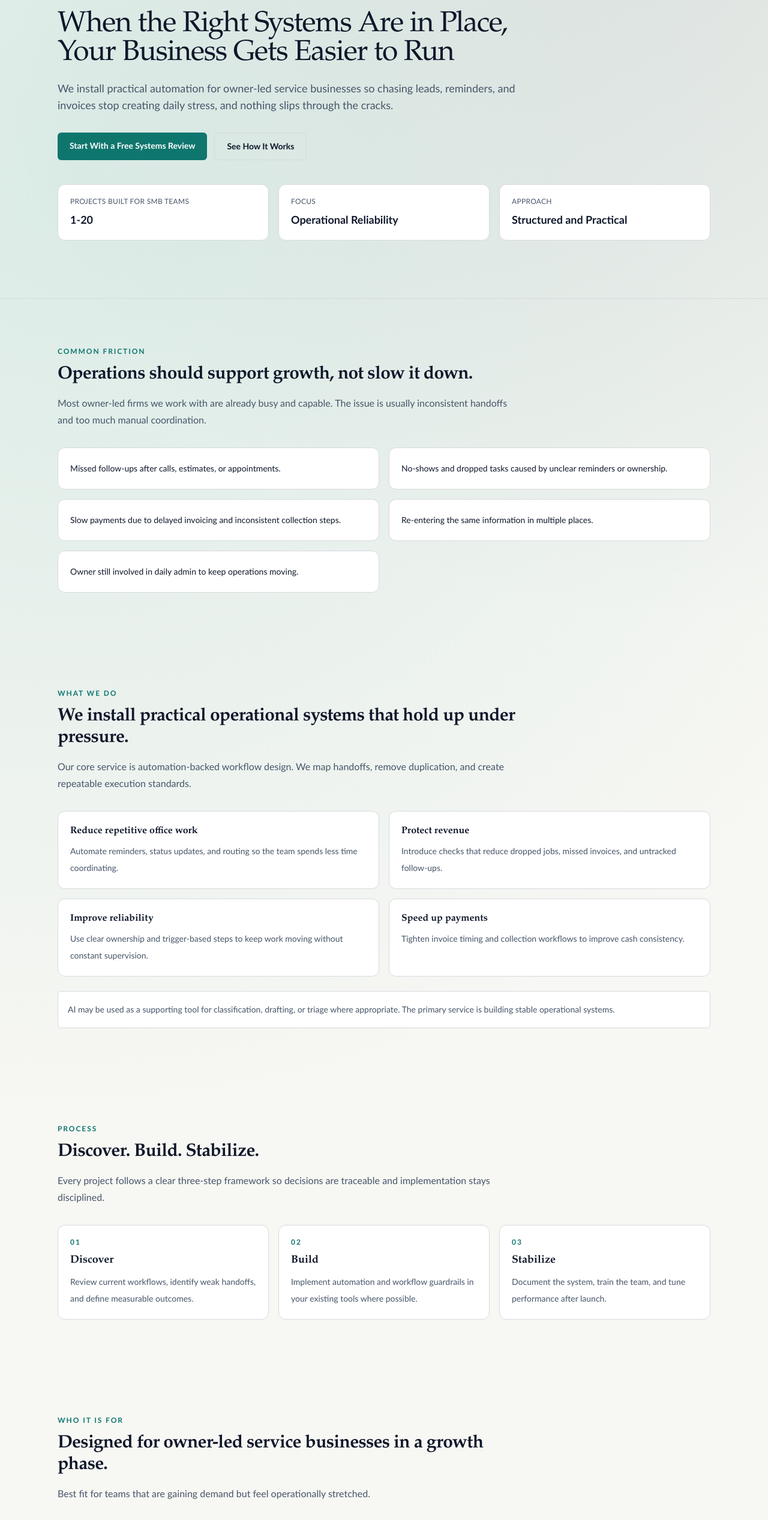
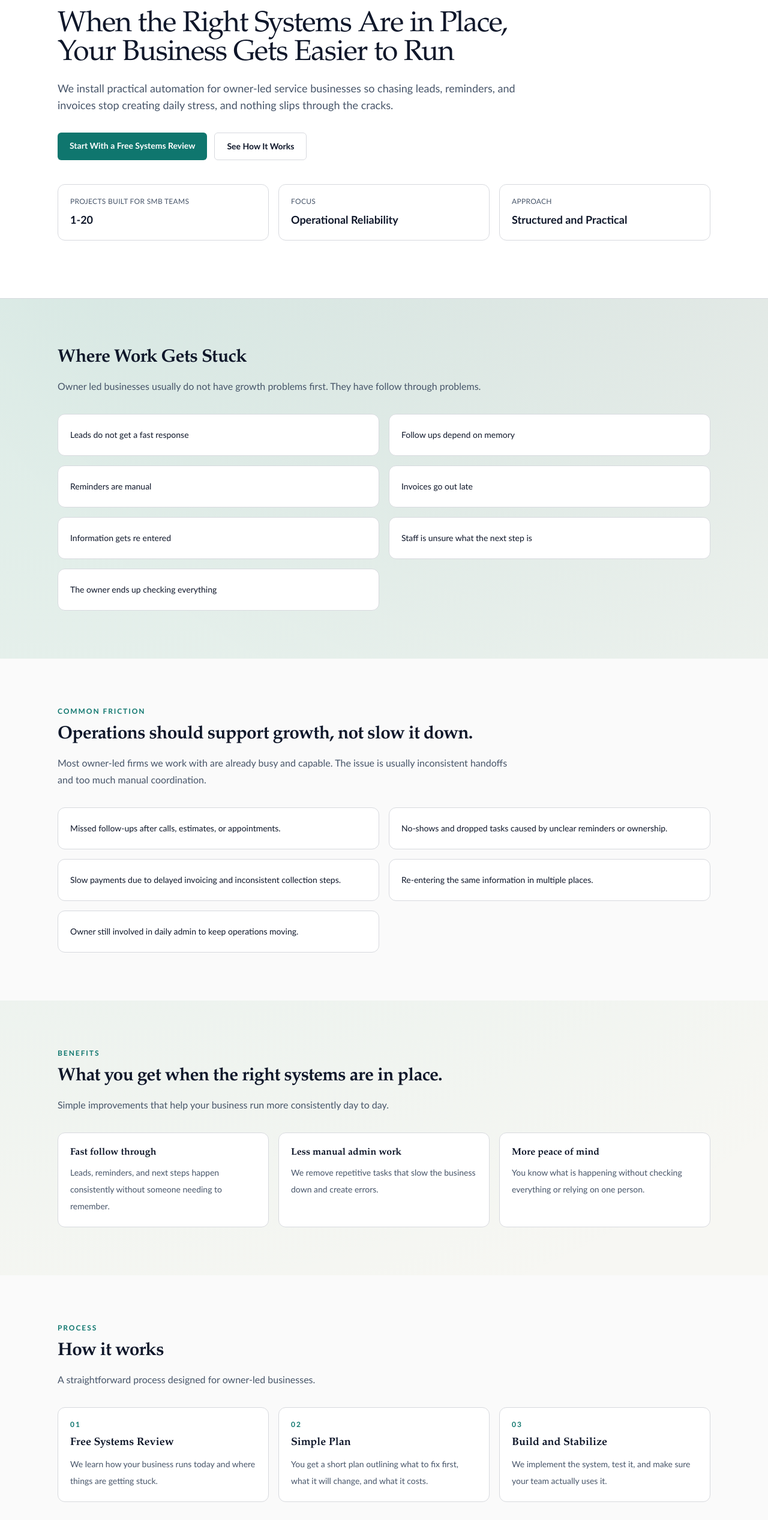
Before and after one commit to blakegrosenthal/operaite-site, a Next.js app: page / in a window 1280 px wide. Shown: the part 180-2714 px from the top of the page at 60% size. Built offline with nearby package versions, Linux system fonts and the light colour scheme; no server answers.

Commit message:
homepage visual and structural upgrades

```diff
--- a/app/globals.css
+++ b/app/globals.css
@@ -47,3 +47,50 @@ h3,
 h4 {
   font-family: 'Iowan Old Style', 'Palatino Linotype', 'Book Antiqua', serif;
 }
+
+@keyframes reveal-up {
+  from {
+    opacity: 0;
+    transform: translateY(1rem);
+  }
+  to {
+    opacity: 1;
+    transform: translateY(0);
+  }
+}
+
+.reveal-up {
+  opacity: 0;
+  transform: translateY(1rem);
+  animation: reveal-up 500ms ease-out forwards;
+  animation-delay: 60ms;
+  will-change: opacity, transform;
+}
+
+.reveal-delay-1 {
+  animation-delay: 140ms;
+}
+
+.reveal-delay-2 {
+  animation-delay: 220ms;
+}
+
+.reveal-delay-3 {
+  animation-delay: 300ms;
+}
+
+.reveal-delay-4 {
+  animation-delay: 380ms;
+}
+
+@media (prefers-reduced-motion: reduce) {
+  .reveal-up,
+  .reveal-delay-1,
+  .reveal-delay-2,
+  .reveal-delay-3,
+  .reveal-delay-4 {
+    animation: none;
+    opacity: 1;
+    transform: none;
+  }
+}
--- a/app/page.tsx
+++ b/app/page.tsx
@@ -13,45 +13,55 @@ export const metadata: Metadata = {
 
 const faqItems = [
   {
-    question: 'How technical does my team need to be?',
+    question: 'Do we need new software?',
     answer:
-      'Not very. We build workflows so day-to-day actions are straightforward and documented.'
+      'Usually not. We start with what you already use and keep changes simple.'
   },
   {
-    question: 'Do you replace our current software?',
+    question: 'Will my team actually use this?',
     answer:
-      'Usually no. We start with what is already in place and improve handoffs, consistency, and automation.'
+      'Yes. We keep the process practical, train your team, and avoid unnecessary complexity.'
   },
   {
-    question: 'How quickly can we see results?',
+    question: 'How long does a typical project take?',
     answer:
-      'Most teams see early improvements within weeks, then stronger stability as the new workflow settles.'
+      'Most projects are implemented in a few weeks, with a clear scope and minimal disruption.'
   },
   {
-    question: 'Where does AI fit in?',
+    question: 'What kinds of businesses are a good fit?',
     answer:
-      'AI is used selectively for drafting, classification, and triage where it reduces manual work. It is not treated as the core strategy.'
+      'Owner-led service businesses that are busy, growing, and want smoother follow through.'
+  },
+  {
+    question: 'What if we already have tools in place?',
+    answer:
+      'That is common. We improve how your current tools work together so daily tasks are easier to run.'
+  },
+  {
+    question: 'Is this “AI” or automation?',
+    answer:
+      'Mostly practical automation. If AI is used, it is only in small, helpful ways that keep things simple.'
   }
 ]
 
 export default function HomePage() {
   return (
     <>
-      <section className="border-b border-line py-16 sm:py-24">
+      <section className="reveal-up border-b border-line bg-white py-16 sm:py-24">
         <div className="mx-auto flex w-full max-w-6xl flex-col gap-10 px-5 sm:px-6 lg:px-8">
           <div className="max-w-3xl">
             <p className="text-xs font-semibold uppercase tracking-[0.16em] text-accent">
               Operations consulting
             </p>
-            <h1 className="mt-4 text-3xl leading-tight tracking-tight text-foreground sm:text-5xl">
+            <h1 className="reveal-up reveal-delay-1 mt-4 text-3xl leading-tight tracking-tight text-foreground sm:text-5xl">
               When the Right Systems Are in Place, Your Business Gets Easier to Run
             </h1>
-            <p className="mt-5 text-base leading-8 text-muted sm:text-lg">
+            <p className="reveal-up reveal-delay-2 mt-5 text-base leading-8 text-muted sm:text-lg">
               We install practical automation for owner-led service businesses so
               chasing leads, reminders, and invoices stop creating daily stress,
               and nothing slips through the cracks.
             </p>
-            <div className="mt-8 flex flex-wrap gap-3">
+            <div className="reveal-up reveal-delay-3 mt-8 flex flex-wrap gap-3">
               <Link
                 href={env.calendlyUrl}
                 className="rounded-md bg-accent px-5 py-3 text-sm font-semibold text-white transition hover:bg-accent-strong"
@@ -66,7 +76,7 @@ export default function HomePage() {
               </Link>
             </div>
           </div>
-          <div className="grid gap-4 sm:grid-cols-3">
+          <div className="reveal-up reveal-delay-4 grid gap-4 sm:grid-cols-3">
             <MetricCard label="Projects Built for SMB Teams" value="1-20" />
             <MetricCard label="Focus" value="Operational Reliability" />
             <MetricCard label="Approach" value="Structured and Practical" />
@@ -75,10 +85,28 @@ export default function HomePage() {
       </section>
 
       <Section
+        id="where-work-gets-stuck"
+        title="Where Work Gets Stuck"
+        description="Owner led businesses usually do not have growth problems first. They have follow through problems."
+        className="reveal-up"
+      >
+        <ul className="grid gap-4 text-sm sm:grid-cols-2">
+          <PainPoint text="Leads do not get a fast response" />
+          <PainPoint text="Follow ups depend on memory" />
+          <PainPoint text="Reminders are manual" />
+          <PainPoint text="Invoices go out late" />
+          <PainPoint text="Information gets re entered" />
+          <PainPoint text="Staff is unsure what the next step is" />
+          <PainPoint text="The owner ends up checking everything" />
+        </ul>
+      </Section>
+
+      <Section
         id="problems"
         eyebrow="Common friction"
         title="Operations should support growth, not slow it down."
         description="Most owner-led firms we work with are already busy and capable. The issue is usually inconsistent handoffs and too much manual coordination."
+        className="bg-neutral-50 reveal-up"
       >
         <ul className="grid gap-4 text-sm sm:grid-cols-2">
           <PainPoint text="Missed follow-ups after calls, estimates, or appointments." />
@@ -91,58 +119,54 @@ export default function HomePage() {
 
       <Section
         id="what-we-do"
-        eyebrow="What we do"
-        title="We install practical operational systems that hold up under pressure."
-        description="Our core service is automation-backed workflow design. We map handoffs, remove duplication, and create repeatable execution standards."
+        eyebrow="Benefits"
+        title="What you get when the right systems are in place."
+        description="Simple improvements that help your business run more consistently day to day."
+        className="reveal-up"
       >
-        <div className="grid gap-4 sm:grid-cols-2">
+        <div className="grid gap-4 sm:grid-cols-3">
           <ValueCard
-            title="Reduce repetitive office work"
-            text="Automate reminders, status updates, and routing so the team spends less time coordinating."
+            title="Fast follow through"
+            text="Leads, reminders, and next steps happen consistently without someone needing to remember."
           />
           <ValueCard
-            title="Protect revenue"
-            text="Introduce checks that reduce dropped jobs, missed invoices, and untracked follow-ups."
+            title="Less manual admin work"
+            text="We remove repetitive tasks that slow the business down and create errors."
           />
           <ValueCard
-            title="Improve reliability"
-            text="Use clear ownership and trigger-based steps to keep work moving without constant supervision."
-          />
-          <ValueCard
-            title="Speed up payments"
-            text="Tighten invoice timing and collection workflows to improve cash consistency."
+            title="More peace of mind"
+            text="You know what is happening without checking everything or relying on one person."
           />
         </div>
-        <p className="mt-6 rounded-md border border-line bg-white p-4 text-sm leading-7 text-muted">
-          AI may be used as a supporting tool for classification, drafting, or
-          triage where appropriate. The primary service is building stable
-          operational systems.
-        </p>
       </Section>
 
       <Section
         id="process"
         eyebrow="Process"
-        title="Discover. Build. Stabilize."
-        description="Every project follows a clear three-step framework so decisions are traceable and implementation stays disciplined."
+        title="How it works"
+        description="A straightforward process designed for owner-led businesses."
+        className="bg-neutral-50 reveal-up"
       >
         <div className="grid gap-4 md:grid-cols-3">
           <ProcessCard
             step="01"
-            title="Discover"
-            text="Review current workflows, identify weak handoffs, and define measurable outcomes."
+            title="Free Systems Review"
+            text="We learn how your business runs today and where things are getting stuck."
           />
           <ProcessCard
             step="02"
-            title="Build"
-            text="Implement automation and workflow guardrails in your existing tools where possible."
+            title="Simple Plan"
+            text="You get a short plan outlining what to fix first, what it will change, and what it costs."
           />
           <ProcessCard
             step="03"
-            title="Stabilize"
-            text="Document the system, train the team, and tune performance after launch."
+            title="Build and Stabilize"
+            text="We implement the system, test it, and make sure your team actually uses it."
           />
         </div>
+        <p className="mt-6 text-sm leading-7 text-muted">
+          No pressure. Clear scope. Simple implementation.
+        </p>
       </Section>
 
       <Section
@@ -150,6 +174,7 @@ export default function HomePage() {
         eyebrow="Who it is for"
         title="Designed for owner-led service businesses in a growth phase."
         description="Best fit for teams that are gaining demand but feel operationally stretched."
+        className="reveal-up"
       >
         <div className="grid gap-4 sm:grid-cols-3">
           <FitCard title="Business Type" text="Owner-led service businesses" />
@@ -162,15 +187,40 @@ export default function HomePage() {
       </Section>
 
       <Section
+        id="trust-and-approach"
+        eyebrow="Trust and approach"
+        title="Trust and Approach"
+        className="bg-neutral-50 reveal-up"
+      >
+        <ul className="grid gap-4 text-sm sm:grid-cols-3">
+          <li className="rounded-xl border border-line bg-white p-5 text-sm leading-7 text-foreground">
+            Clear scope before we build anything
+          </li>
+          <li className="rounded-xl border border-line bg-white p-5 text-sm leading-7 text-foreground">
+            Simple systems your staff will actually use
+          </li>
+          <li className="rounded-xl border border-line bg-white p-5 text-sm leading-7 text-foreground">
+            Reliable follow through, not hype
+          </li>
+        </ul>
+        <p className="mt-6 text-sm leading-7 text-muted">
+          If it does not reduce daily stress or protect revenue, we do not
+          recommend it.
+        </p>
+      </Section>
+
+      <Section
         id="pricing"
         eyebrow="Pricing"
-        title="Typical projects range from $2,500–$7,500 depending on complexity."
+        title="Typical Project Pricing"
+        description="Most installations focus on one to three revenue critical areas first, like lead response, reminders, or billing follow through."
+        className="reveal-up"
       >
-        <p className="max-w-3xl text-base leading-8 text-muted">
-          Scope depends on workflow depth, number of systems involved, and
-          current process clarity. After the initial review, we provide a
-          defined project outline with milestones and expected implementation
-          timeline.
+        <p className="max-w-3xl text-base font-semibold leading-8 text-foreground">
+          Typical projects range from $2,500 to $7,500 depending on complexity.
+        </p>
+        <p className="mt-2 max-w-3xl text-base leading-8 text-muted">
+          We start small, prove reliability, then expand if it makes sense.
         </p>
       </Section>
 
@@ -179,6 +229,7 @@ export default function HomePage() {
         eyebrow="Pilot implementation"
         title="Pilot Implementation"
         description="We recently implemented a simple lead response system for a small service business. New leads receive an immediate text with a booking link, so follow up happens fast without manual effort."
+        className="bg-neutral-50 reveal-up"
       >
         <ul className="grid gap-4 text-sm sm:grid-cols-3">
           <li className="rounded-xl border border-line bg-white p-5 text-sm leading-7 text-foreground">
@@ -198,12 +249,14 @@ export default function HomePage() {
         eyebrow="FAQ"
         title="Common questions before a first review."
         description="Straightforward answers to help you evaluate fit."
+        className="reveal-up"
       >
         <FAQ items={faqItems} />
       </Section>
 
-      <section className="pb-16 sm:pb-24">
+      <section className="reveal-up py-16 sm:py-24">
         <div className="mx-auto w-full max-w-6xl px-5 sm:px-6 lg:px-8">
+          <div className="rounded-3xl bg-neutral-100 p-6 sm:p-8 lg:p-10">
             <CTA
               title="Book a 30-Minute Operations Review"
               description="You will leave with a clear diagnosis of your biggest workflow risks and practical next steps. No pressure, no long sales process."
@@ -212,6 +265,7 @@ export default function HomePage() {
               secondaryLabel="Contact Us Instead"
               secondaryHref="/contact"
             />
+          </div>
         </div>
       </section>
     </>
@@ -229,7 +283,7 @@ function MetricCard({ label, value }: { label: string; value: string }) {
 
 function PainPoint({ text }: { text: string }) {
   return (
-    <li className="rounded-xl border border-line bg-white p-5 text-sm leading-7 text-foreground">
+    <li className="rounded-xl border border-line bg-white p-5 text-sm leading-7 text-foreground transition-all duration-200 ease-out hover:-translate-y-1 hover:shadow-soft">
       {text}
     </li>
   )
@@ -237,7 +291,7 @@ function PainPoint({ text }: { text: string }) {
 
 function ValueCard({ title, text }: { title: string; text: string }) {
   return (
-    <article className="rounded-xl border border-line bg-white p-5">
+    <article className="rounded-xl border border-line bg-white p-5 transition-all duration-200 ease-out hover:-translate-y-1 hover:shadow-soft">
       <h3 className="text-base font-semibold text-foreground">{title}</h3>
       <p className="mt-2 text-sm leading-7 text-muted">{text}</p>
     </article>
@@ -254,7 +308,7 @@ function ProcessCard({
   text: string
 }) {
   return (
-    <article className="rounded-xl border border-line bg-white p-5">
+    <article className="rounded-xl border border-line bg-white p-5 transition-all duration-200 ease-out hover:-translate-y-1 hover:shadow-soft">
       <p className="text-xs font-semibold uppercase tracking-[0.16em] text-accent">
         {step}
       </p>
@@ -266,7 +320,7 @@ function ProcessCard({
 
 function FitCard({ title, text }: { title: string; text: string }) {
   return (
-    <article className="rounded-xl border border-line bg-white p-5">
+    <article className="rounded-xl border border-line bg-white p-5 transition-all duration-200 ease-out hover:-translate-y-1 hover:shadow-soft">
       <h3 className="text-sm font-semibold uppercase tracking-wide text-muted">
         {title}
       </h3>
```
Lines whose indentation alone changed are shown as unchanged.
